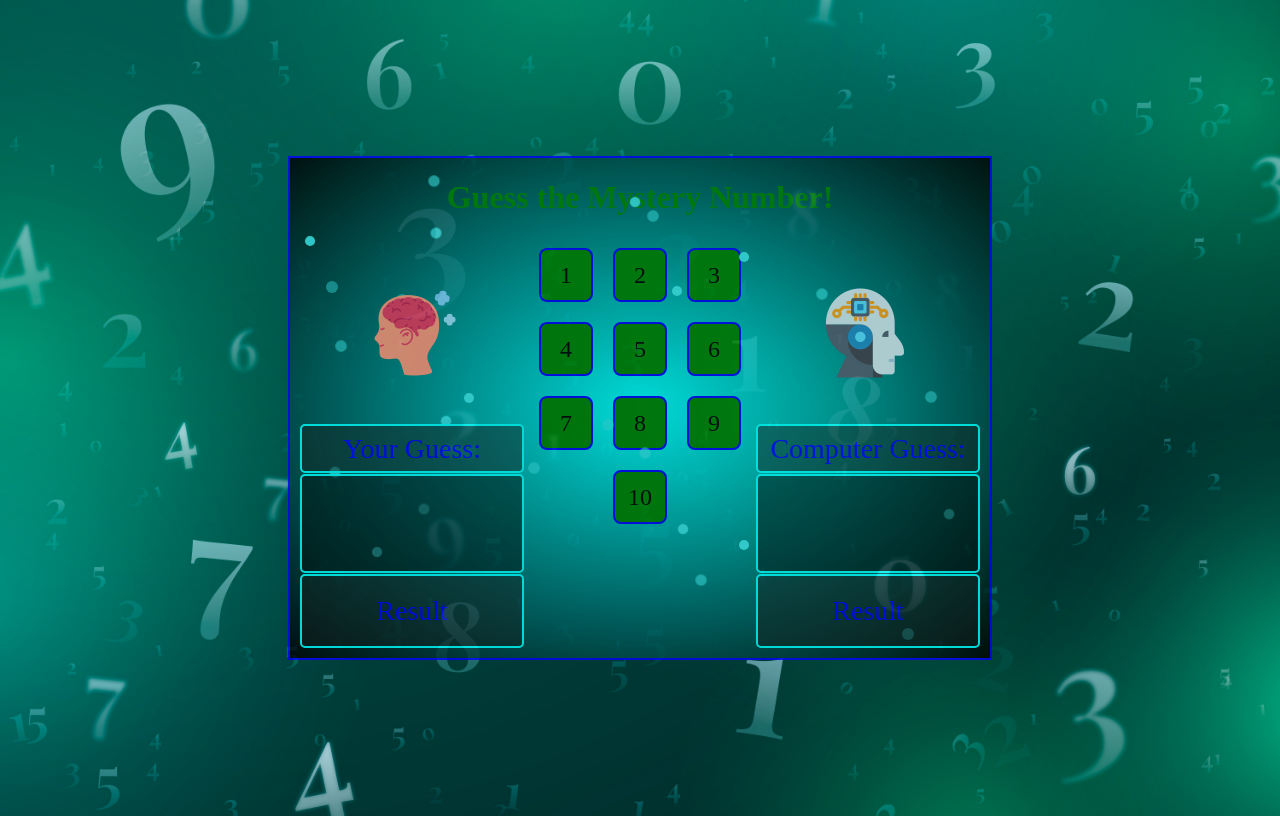
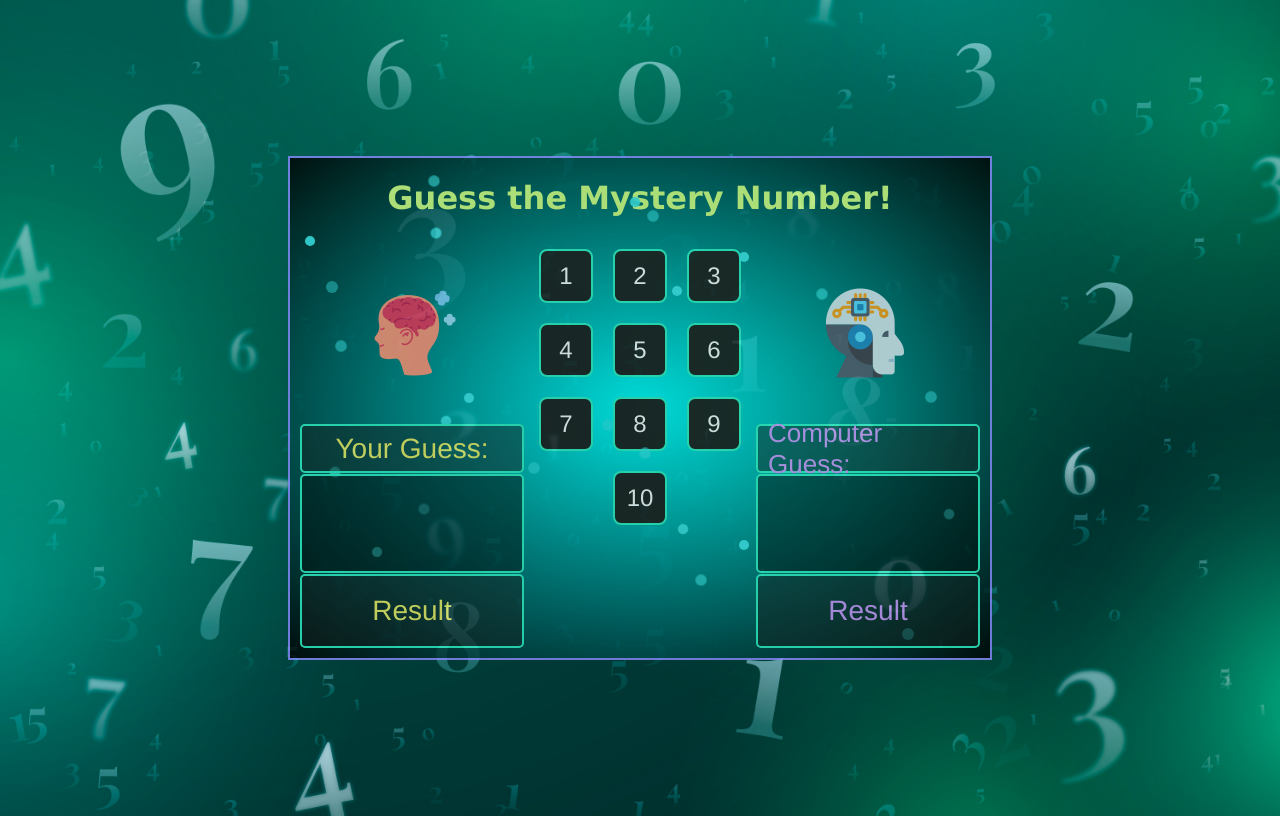
Before and after one commit to sumitst05/MysteryNum, a website: page index.html in a window 1280 px wide. Drawn offline with Linux system fonts and the light colour scheme.

Commit message:
css update

```diff
--- a/src/style.css
+++ b/src/style.css
@@ -1,7 +1,8 @@
 h1 {
+  font-family: Verdana, Geneva, Tahoma, sans-serif;
   display: flex;
   justify-content: center;
-  color: green;
+  color: #d7ff82;
 }
 
 body {
@@ -18,7 +19,7 @@ body {
   width: 700px;
   height: 500px;
   background-image: radial-gradient(cyan, black);
-  border: 2px solid blue;
+  border: 2px solid rgb(139, 139, 255);
   position: relative;
   overflow: hidden;
   opacity: 0.8;
@@ -55,20 +56,21 @@ body {
   grid-template-columns: repeat(3, 0fr);
   align-items: center;
   justify-content: center;
-  color: #000000;
+  color: white;
 }
 
 .numpad div {
   width: 50px;
   height: 50px;
+  font-family: 'Franklin Gothic Medium', 'Arial Narrow', Arial, sans-serif;
   text-align: center;
   font-size: 24px;
   line-height: 50px;
-  border: 2px solid blue;
+  border: 2px solid #30f2c6;
   cursor: pointer;
   margin: 10px;
   border-radius: 8px;
-  background-color: green;
+  background-color: #1e1e1e;
 }
 
 .numpad .ten {
@@ -77,7 +79,7 @@ body {
 }
 
 .numpad div:hover {
-  background-color: blue;
+  background-color: rgb(80, 80, 255);
 }
 
 .player {
@@ -96,10 +98,11 @@ body {
   height: 25px;
   bottom: 185px;
   left: 10px;
-  color: blue;
+  color: #eff066;
+  font-family:'Franklin Gothic Medium', 'Arial Narrow', Arial, sans-serif;
   font-size: 28px;
   padding: 10px;
-  border: 2px solid cyan;
+  border: 2px solid #30f2c6;
   background-color: rgba(25, 25, 25, 0.5);
   border-radius: 5px;
   display:flex;
@@ -113,11 +116,12 @@ body {
   height: 75px;
   bottom: 85px;
   left: 10px;
-  color: green;
+  color: white;
+  font-family:'Franklin Gothic Medium', 'Arial Narrow', Arial, sans-serif;
   font-size: 48px;
   padding: 10px;
   background-color: rgba(0, 0, 0, 0.5);
-  border: 2px solid cyan;
+  border: 2px solid #30f2c6;
   border-radius: 5px;
   display: flex;
   justify-content: center;
@@ -130,10 +134,11 @@ body {
   height: 50px;
   bottom: 10px;
   left: 10px;
-  color: blue;
+  color: #eff066;
+  font-family:'Franklin Gothic Medium', 'Arial Narrow', Arial, sans-serif;
   font-size: 28px;
   padding: 10px;
-  border: 2px solid cyan;
+  border: 2px solid #30f2c6;
   background-color: rgba(25, 25, 25, 0.5);
   border-radius: 5px;
   display:flex;
@@ -157,10 +162,11 @@ body {
   height: 25px;
   bottom: 185px;
   right: 10px;
-  color: blue;
-  font-size: 28px;
+  color: #ce99ff;
+  font-family:'Franklin Gothic Medium', 'Arial Narrow', Arial, sans-serif;
+  font-size: 26px;
   padding: 10px;
-  border: 2px solid cyan;
+  border: 2px solid #30f2c6;
   background-color: rgba(25, 25, 25, 0.5);
   border-radius: 5px;
   display:flex;
@@ -174,11 +180,12 @@ body {
   height: 75px;
   bottom: 85px;
   right: 10px;
-  color: green;
+  color: white;
+  font-family:'Franklin Gothic Medium', 'Arial Narrow', Arial, sans-serif;
   font-size: 48px;
   padding: 10px;
   background-color: rgba(0, 0, 0, 0.5);
-  border: 2px solid cyan;
+  border: 2px solid #30f2c6;
   border-radius: 5px;
   display: flex;
   justify-content: center;
@@ -191,10 +198,11 @@ body {
   height: 50px;
   bottom: 10px;
   right: 10px;
-  color: blue;
+  color: #ce99ff;;
+  font-family:'Franklin Gothic Medium', 'Arial Narrow', Arial, sans-serif;
   font-size: 28px;
   padding: 10px;
-  border: 2px solid cyan;
+  border: 2px solid #30f2c6;
   background-color: rgba(25, 25, 25, 0.5);
   border-radius: 5px;
   display:flex;
```
